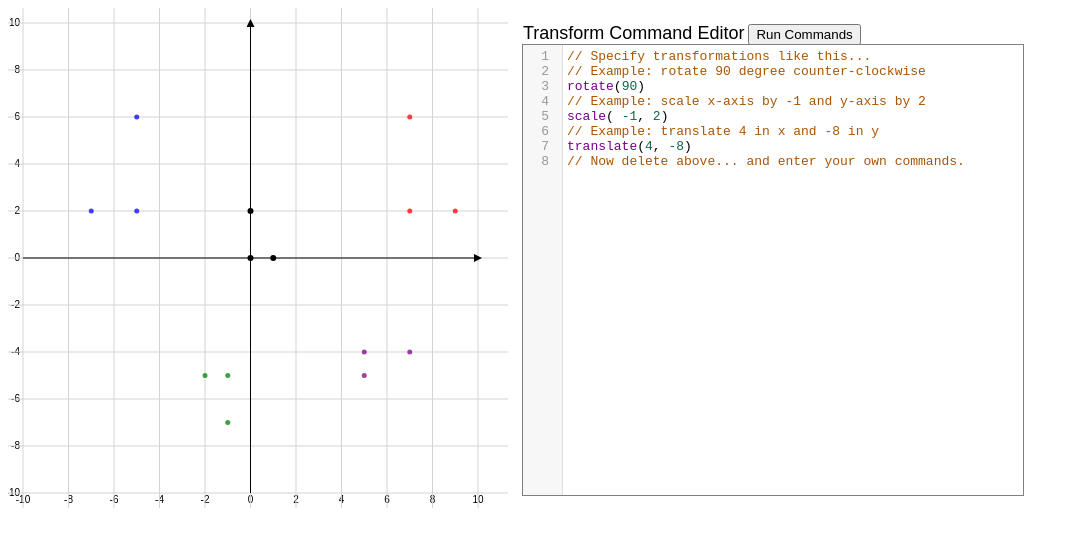
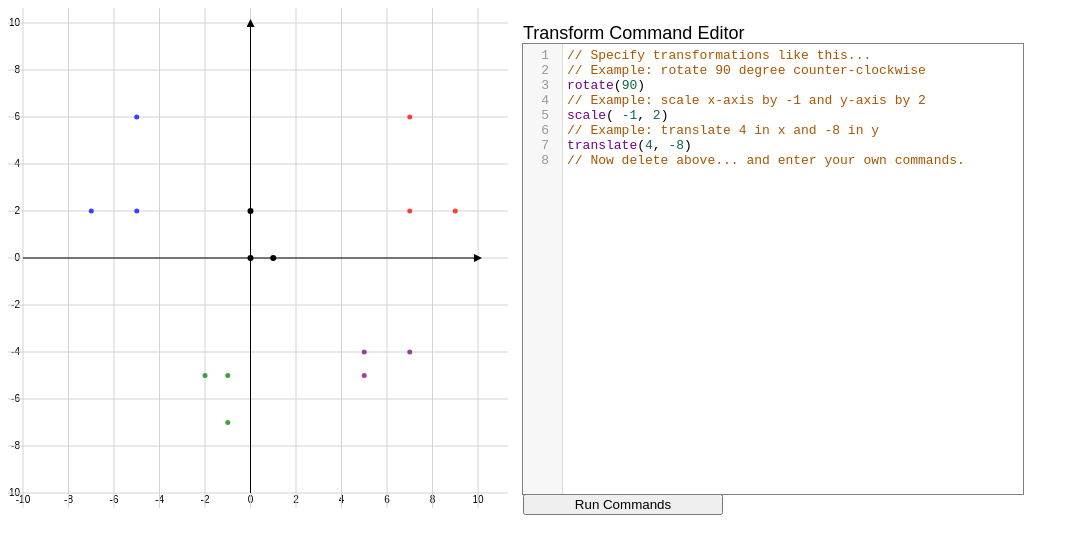
Before and after one commit to cjiang34/transform-explorer, a plain HTML site: page index.html in a window 1280 px wide. Shown: the whole page, without its empty margins (0-1079 px from the left). Drawn offline with nearby package versions, Linux system fonts and the light colour scheme.

Commit message:
Update index.html

```diff
--- a/index.html
+++ b/index.html
@@ -59,9 +59,8 @@ svg {
 
 <div style="float:left; width:500px; height: 500px; padding: 15px;">
 	<span style="font: 18px sans-serif; padding: 10 px;">Transform Command Editor</span>
-	<button id="run_button">Run Commands</button>
 	<div id="code_editor" style="outline: gray solid thin;"></div>
-
+	<button id="run_button" style="width: 200px;">Run Commands</button>
 </div>
 
 </div>
```
